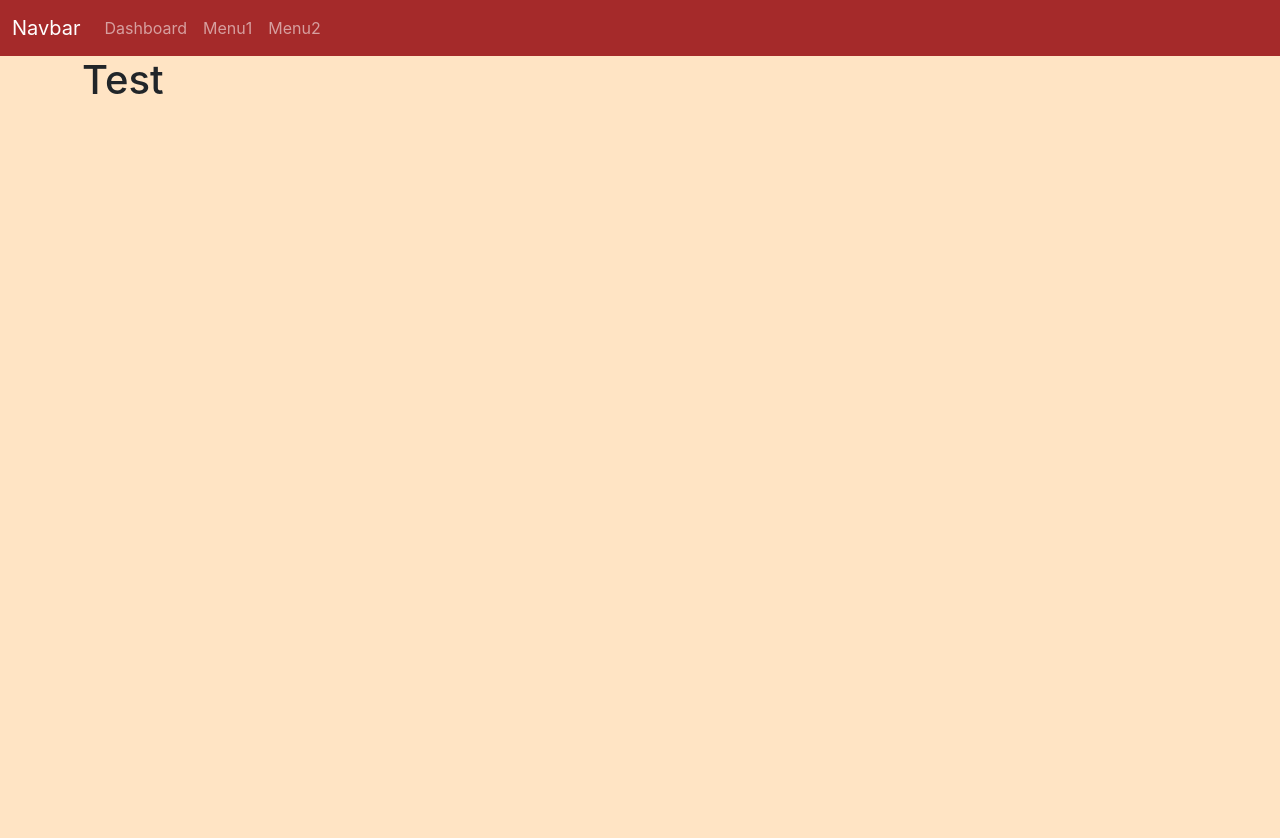
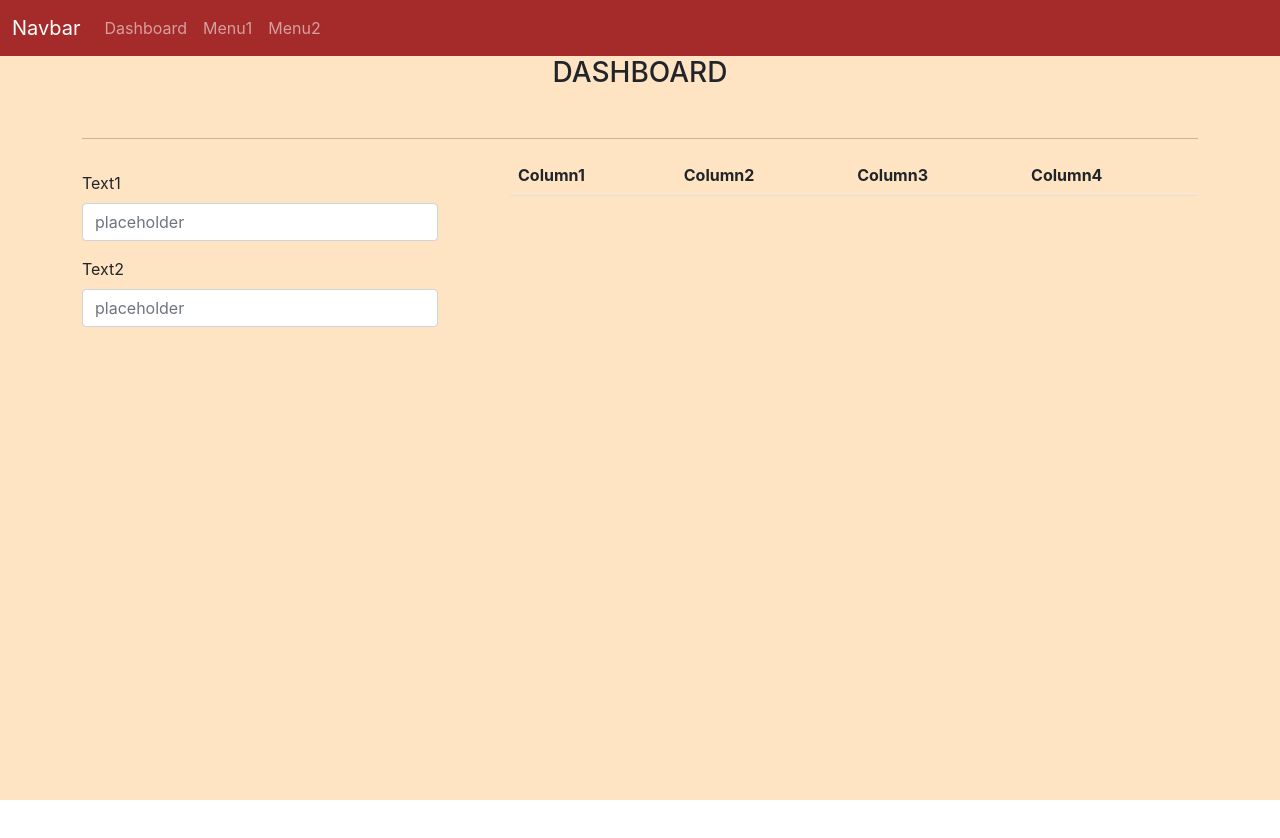
Before and after one commit to MarkM29/final-back-end, a React (Create React App) app: page /dashboard in a window 1280 px wide. Shown: the top 838 px of the page. After the commit the page ends 800 px from the top, so only its background shows below. Built offline with nearby package versions, Linux system fonts and the light colour scheme.

Commit message:
adding grid with input and table

```diff
--- a/src/components/pages/Dashboard/index.js
+++ b/src/components/pages/Dashboard/index.js
@@ -1,13 +1,39 @@
 import React from "react";
 import { NavBar } from "../../../components";
+import { Input } from "../../atoms";
 
 const Dashboard = () => {
   return (
-    <div className="">
+    <div style={{ backgroundColor: "bisque", height: "100vh" }}>
       <NavBar />
-      <div style={{ backgroundColor: "bisque", height: "100vh" }}>
-        <div className="container">
-          <h1>Test</h1>
+      <div className="container">
+        <h3 className="text-center mb-5">DASHBOARD</h3>
+        <hr />
+        <div className="row">
+          <div className="col-md-4">
+            <Input
+              label="Text1"
+              placeholder="placeholder"
+              className="form-control"
+            />
+            <Input
+              label="Text2"
+              placeholder="placeholder"
+              className="form-control"
+            />
+          </div>
+          <div className="col-sm ms-5">
+            <table class="table table-striped table-hover">
+              <thead>
+                <tr>
+                  <th>Column1</th>
+                  <th>Column2</th>
+                  <th>Column3</th>
+                  <th>Column4</th>
+                </tr>
+              </thead>
+            </table>
+          </div>
         </div>
       </div>
     </div>
```
Also changed, not shown: 1 other file (tests, documents, lock files or other folders).
